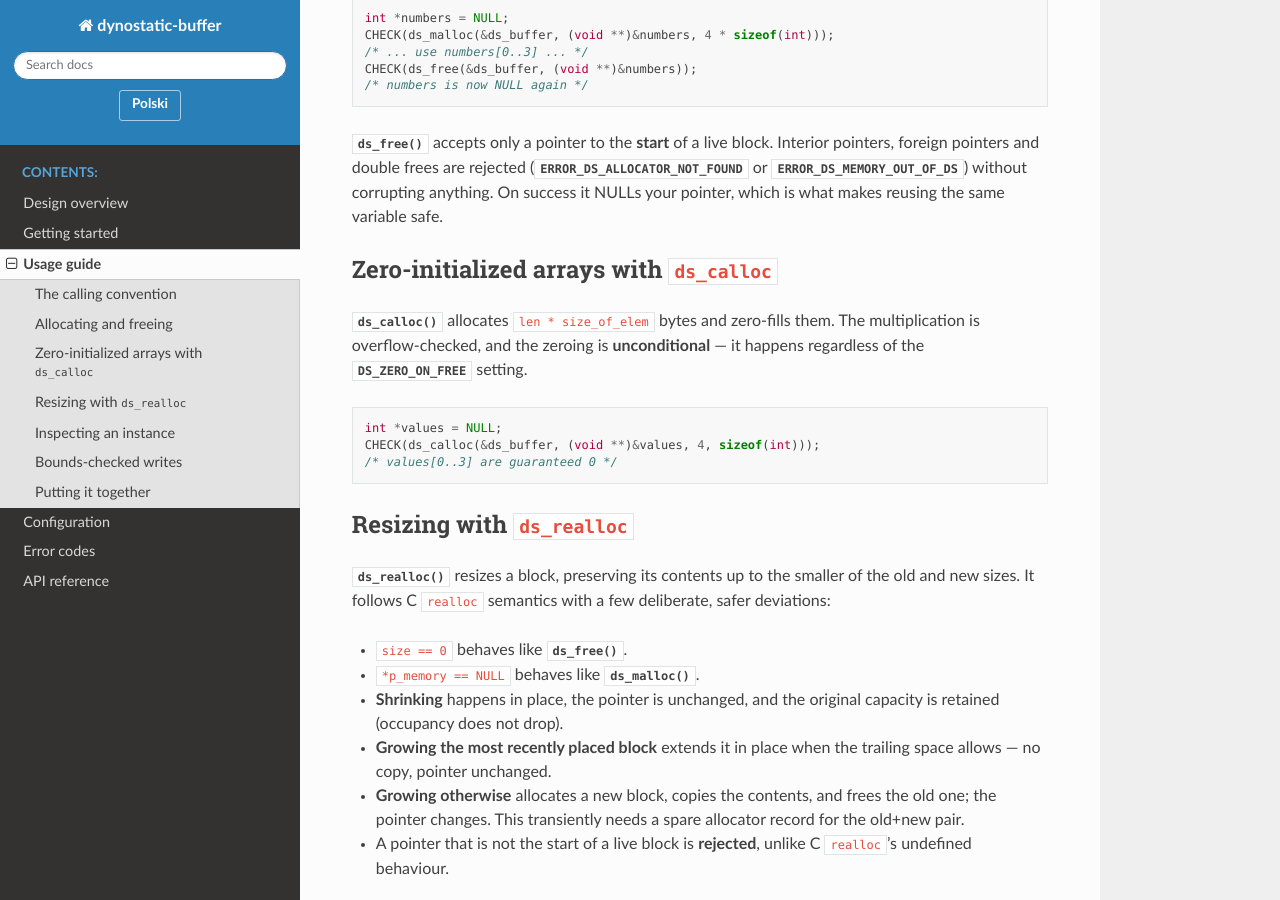
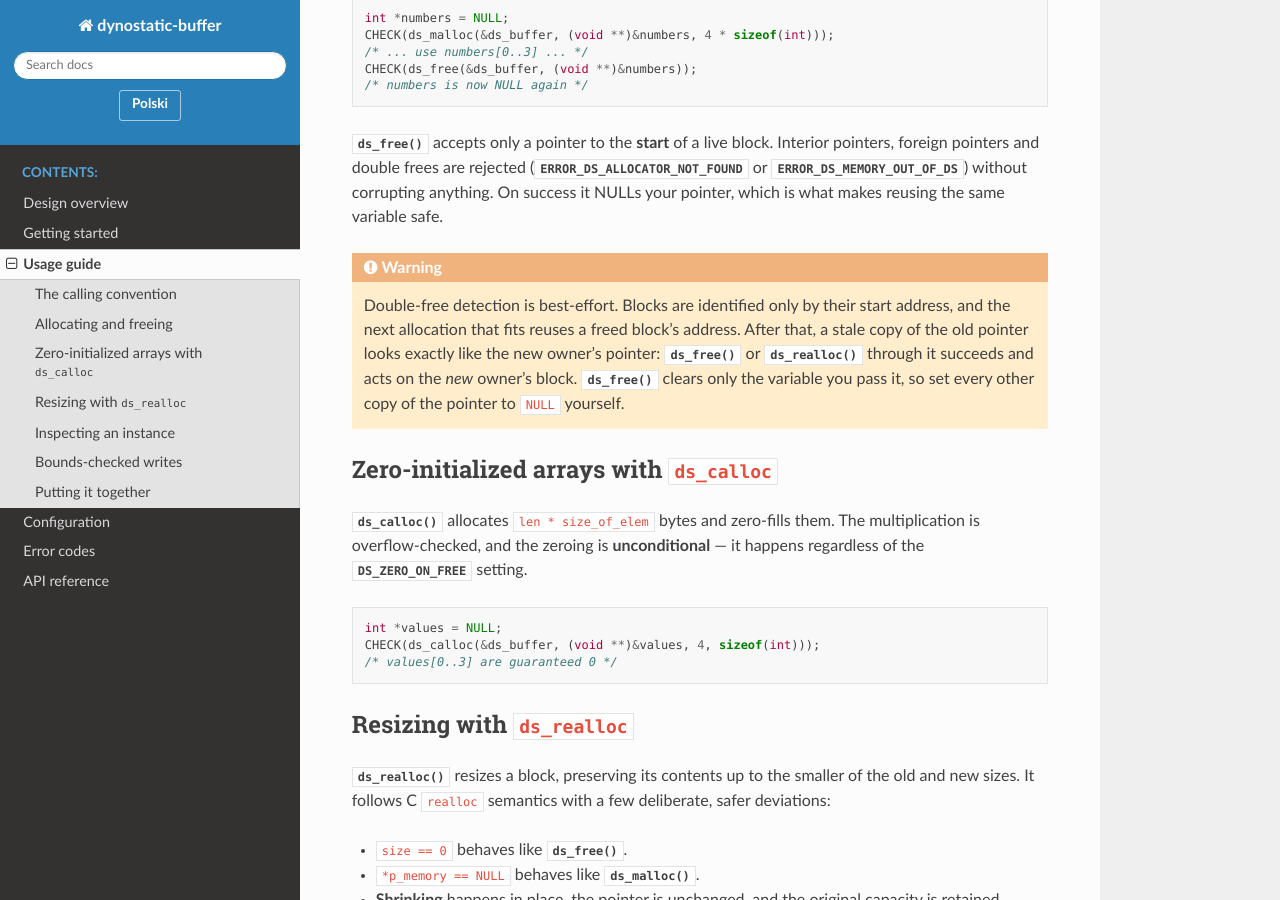
Before and after one commit to zdzwie/dynostatic-buffer, a Sphinx documentation site: the page built from docs/usage.rst, in a window 1280 px wide and 900 px high, scrolled down 970 px. Built offline with Sphinx 7.4.7 and the Read the Docs theme 3.1.0, drawn with Linux system fonts in a browser that asks for light colours; the version number could not be read and is left out.

Commit message:
docs: Document detection double-free in ds_free and ds_realloc.

```diff
--- a/docs/error-codes.rst
+++ b/docs/error-codes.rst
@@ -74,6 +74,11 @@ Reference
    Typically a double free or an interior pointer (an address partway into a
    block). Only pass back the exact pointer the allocator returned.
 
+   A double free is reported only while the freed address has not been reused.
+   Once a later allocation gets the same address, freeing a stale copy of the
+   old pointer succeeds and releases the new owner's block (see
+   :doc:`usage`).
+
 .. c:macro:: ERROR_DS_PTR_ALLOC_YET
 
    The ``*p_memory`` handed to :c:func:`ds_malloc` / :c:func:`ds_calloc` already
--- a/docs/index.rst
+++ b/docs/index.rst
@@ -26,8 +26,9 @@ Highlights
 * **Bounded and configurable.** The arena size, the maximum number of live
   allocations, the per-allocation cap and the alignment are all fixed at
   compile time (see :doc:`configuration`).
-* **Safer than raw ``malloc``.** Double frees, interior-pointer frees, foreign
-  pointers and leaking overwrites are detected and reported as error codes
+* **Safer than raw ``malloc``.** Double frees (until the freed address is
+  reused), interior-pointer frees, foreign pointers and leaking overwrites
+  are detected and reported as error codes
   rather than corrupting memory. Optional bounds-checked writes
   (:c:func:`ds_safe_memory_set`, :c:func:`ds_safe_memory_copy`) guard
   against buffer overruns.
--- a/docs/usage.rst
+++ b/docs/usage.rst
@@ -56,6 +56,16 @@ Interior pointers, foreign pointers and double frees are rejected
 (:c:macro:`ERROR_DS_ALLOCATOR_NOT_FOUND` or
 :c:macro:`ERROR_DS_MEMORY_OUT_OF_DS`) without corrupting anything. On success it
 NULLs your pointer, which is what makes reusing the same variable safe.
+
+.. warning::
+
+   Double-free detection is best-effort. Blocks are identified only by their
+   start address, and the next allocation that fits reuses a freed block's
+   address. After that, a stale copy of the old pointer looks exactly like the
+   new owner's pointer: :c:func:`ds_free` or :c:func:`ds_realloc` through it
+   succeeds and acts on the *new* owner's block. :c:func:`ds_free` clears only
+   the variable you pass it, so set every other copy of the pointer to
+   ``NULL`` yourself.
 
 Zero-initialized arrays with ``ds_calloc``
 ------------------------------------------
```
Also changed, not shown: CHANGELOG.md (+1 -0 lines), 4 other files.
